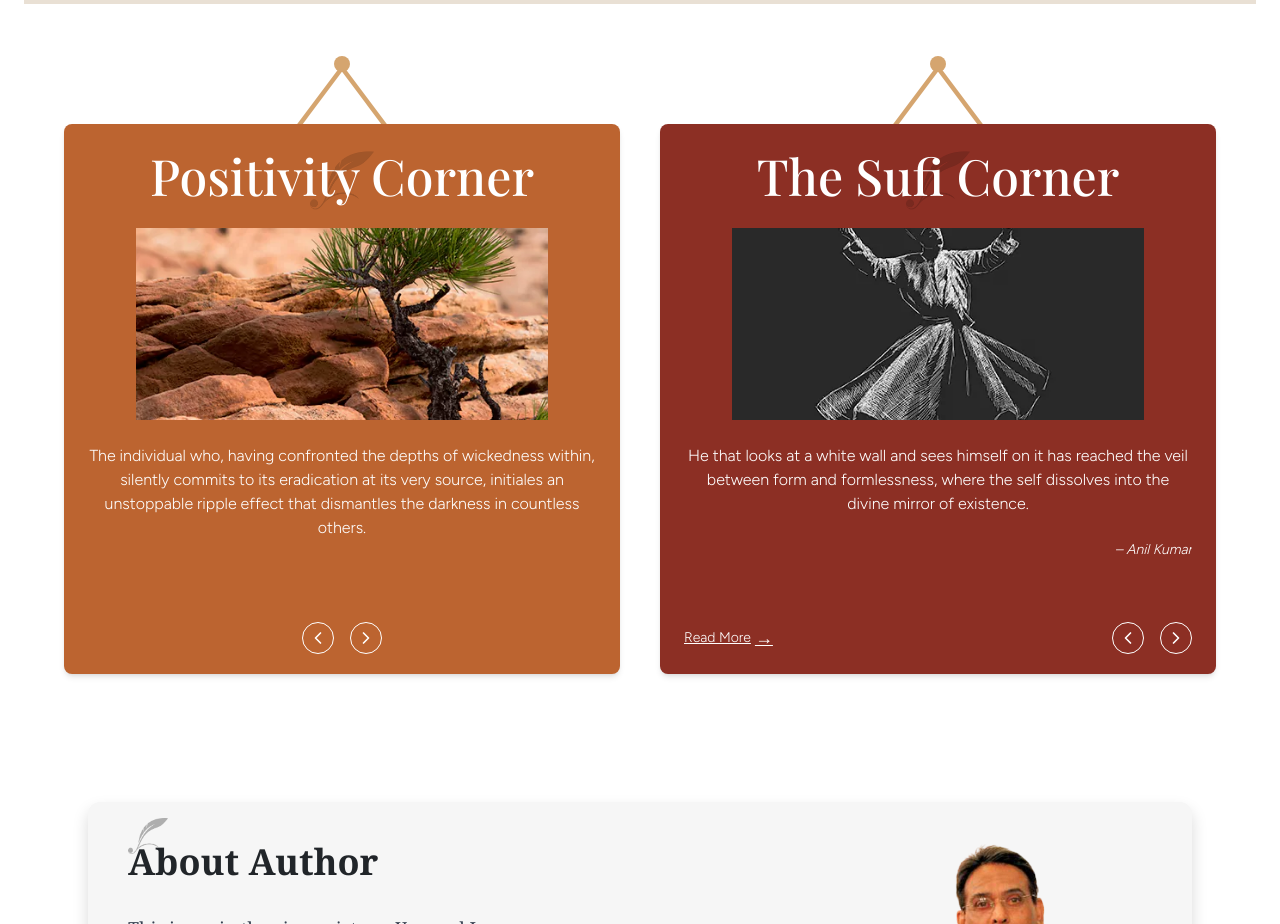
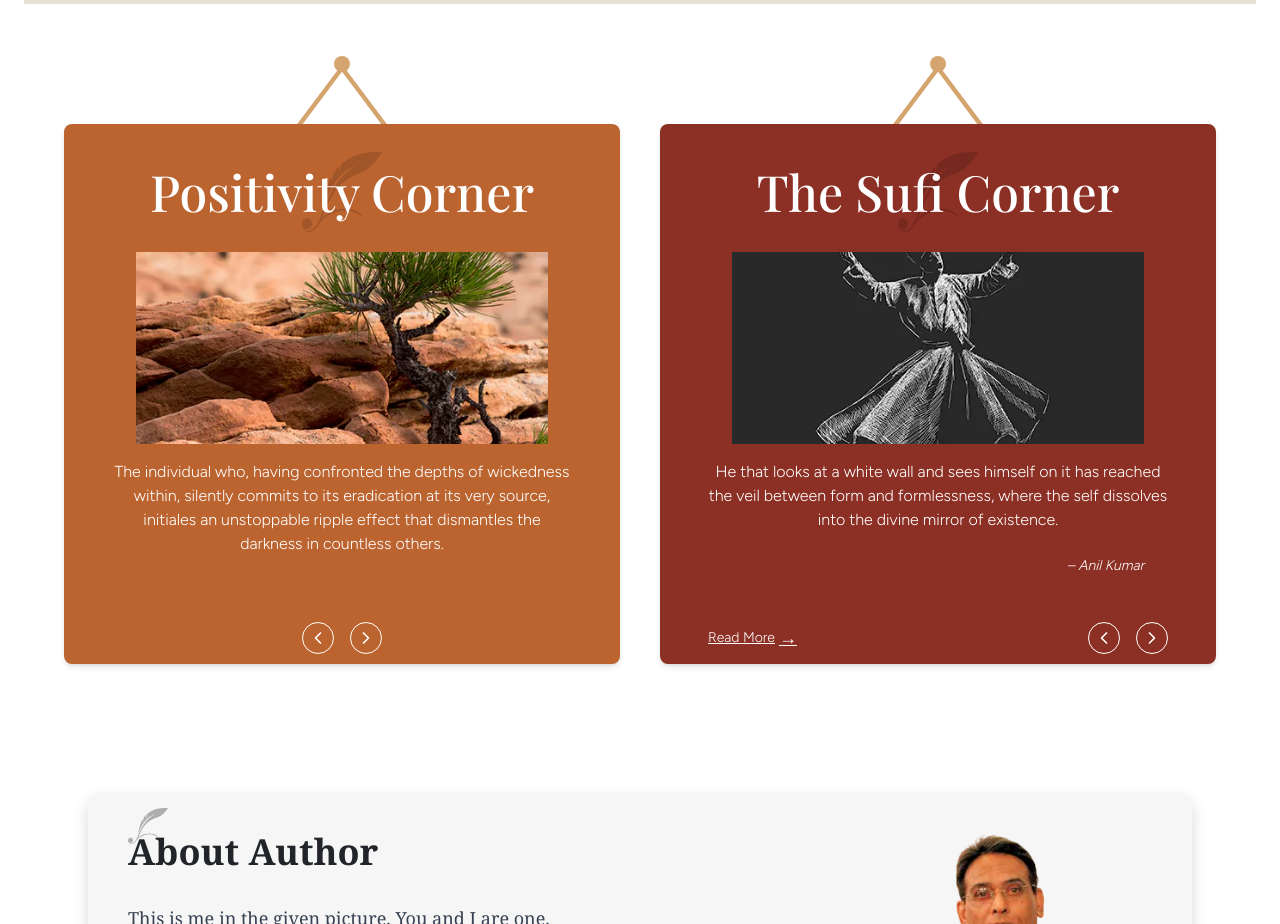
Before and after one commit to vidyatestumesh-sudo/Book_store, a React (Vite) app in the folder frontend/: page / in a window 1280 px wide. Shown: the part 3000-3924 px from the top of the page. Built offline with nearby package versions, Linux system fonts and the light colour scheme; no server answers.

Commit message:
Refactor Corners card layout and styling
Updated the card layout and styling in the Corners component for improved visual consistency and spacing. Adjusted min/max heights, motif image placement, and padding. Minor tweaks to text and control alignment for better appearance.

```diff
--- a/frontend/src/pages/home/corners.jsx
+++ b/frontend/src/pages/home/corners.jsx
@@ -126,25 +126,25 @@ const Corners = () => {
 
                             {/* Card */}
                             <div
-                className="rounded-lg shadow-md text-white overflow-hidden min-h-[550px] max-h-[800px] flex flex-col pb-[5px]"
+                                className="rounded-lg shadow-md text-white overflow-hidden min-h-[540px] max-h-[600px] flex flex-col justify-between"
                                 style={{ backgroundColor: corner.bgColor }}
                             >
-                {/* Top Content */}
+                                {/* Card Content */}
                                 <div className="flex-1 flex flex-col px-6 pt-8">
                                     {/* Title */}
                                     <div className="relative text-center mb-4">
-                    <h3 className="relative z-10 font-playfair text-2xl sm:text-3xl md:text-4xl lg:text-[50px]">
+                                        <h3 className="relative z-10 font-playfair text-2xl sm:text-3xl md:text-4xl lg:text-[50px] mt-3 mb-3">
                                             {corner.title}
                                         </h3>
                                         <img
                                             src="/motif.webp"
                                             alt="decoration"
-                      className="absolute top-1/2 left-1/2 w-10 sm:w-12 md:w-16 opacity-15 transform -translate-x-1/2 -translate-y-1/2 z-0 pointer-events-none"
+                                            className="absolute left-1/2 -bottom-1 transform -translate-x-1/2 w-20 h-20 opacity-15"
                                         />
                                     </div>
 
                                     {/* Image */}
-                  <div className="w-full h-40 sm:h-48 overflow-hidden px-5 rounded-md mb-4">
+                                    <div className="w-full h-40 sm:h-48 overflow-hidden px-5 rounded-md mb-2">
                                         <img
                                             src={slide.image}
                                             alt={corner.title}
@@ -154,19 +154,19 @@ const Corners = () => {
 
                                     {/* Text */}
                                     <div className="flex-1 overflow-hidden">
-                    <p className="text-xs sm:text-sm md:text-base leading-relaxed whitespace-pre-line font-light text-center line-clamp-5">
+                                        <p className="text-xs sm:text-sm md:text-base leading-relaxed whitespace-pre-line font-light text-center line-clamp-5 m-2 mx-4">
                                             {slide.text}
                                         </p>
                                         {slide.author && (
-                      <p className="mt-4 italic text-xs sm:text-sm text-right font-light">
+                                            <p className="mt-4 italic text-xs sm:text-sm text-right font-light px-5">
                                                 – {slide.author}
                                             </p>
                                         )}
                                     </div>
                                 </div>
 
-                {/* Fixed Bottom Controls */}
-                <div className="px-6 pt-4 pb-[15px]">
+                                {/* Bottom Controls (Fixed) */}
+                                <div className="px-5 pb-[10px]">
                                     <div className="flex items-center justify-between">
                                         {corner.id === 2 ? (
                                             <a
@@ -178,10 +178,8 @@ const Corners = () => {
                                         ) : (
                                             <span></span>
                                         )}
-
                                         <div
-                      className={`flex gap-3 ${
-                        corner.id === 1 ? "mx-auto" : ""
+                                            className={`flex gap-3 ${corner.id === 1 ? "mx-auto" : ""
                                                 }`}
                                         >
                                             <button
```
Lines whose indentation alone changed are shown as unchanged.
